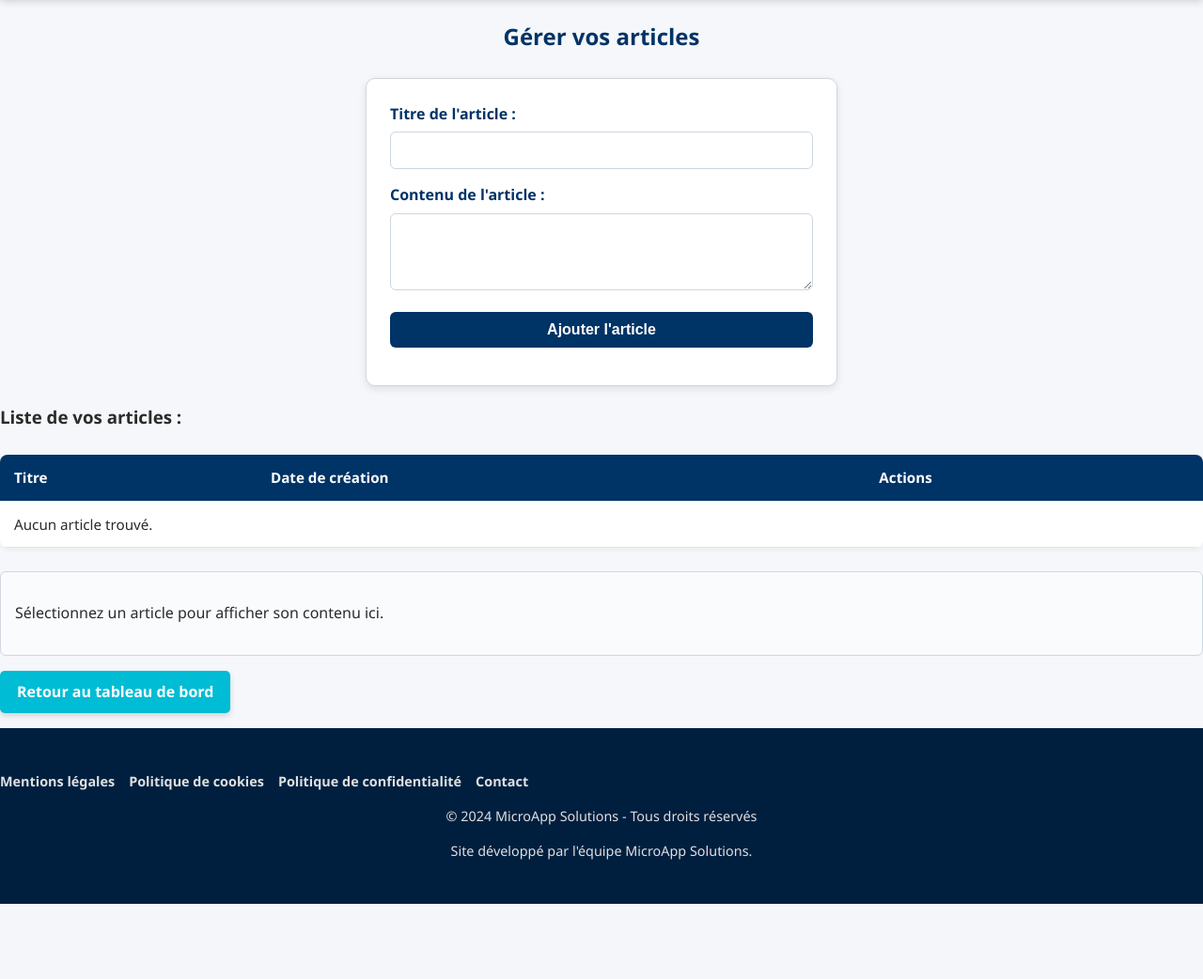
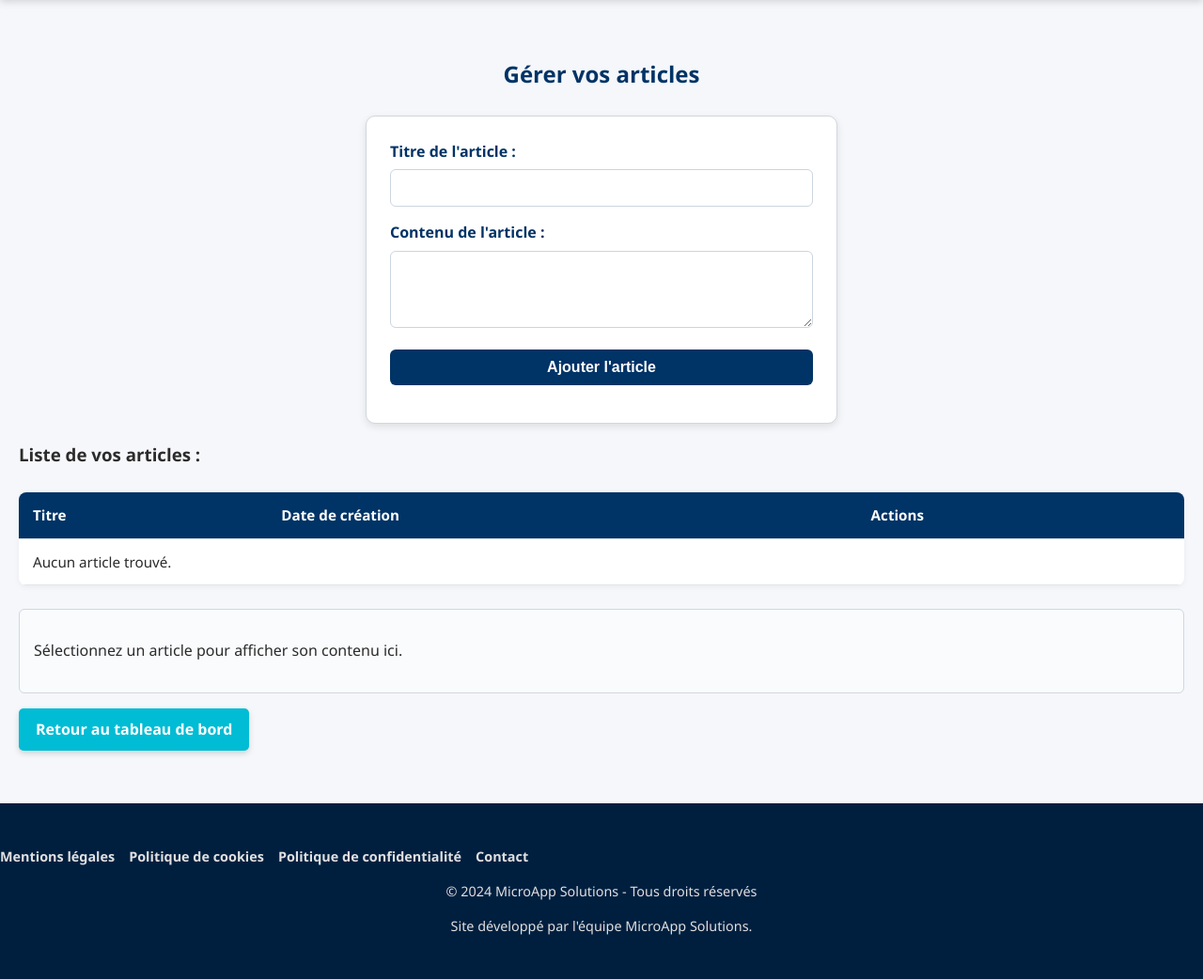
Before and after one commit to bertinstephane42/siteweb, a PHP site: page /pages/manage_articles.php in a window 1280 px wide. Shown: the part 50-1092 px from the top of the page at 94% size. Before the commit the page ends 1012 px from the top, so only its background shows below. Run offline with PHP 8.4, Linux system fonts and the light colour scheme; the visitor is signed in with stand-in values (Sample User, id 1); data that the repository does not hold is empty.

Commit message:
Update styles.css

```diff
--- a/assets/css/styles.css
+++ b/assets/css/styles.css
@@ -10,6 +10,15 @@ body {
     line-height: 1.6;
     color: #2b2b2b;
     background-color: #f5f7fa;
+    display: flex;
+    flex-direction: column;
+    min-height: 100vh; /* occuper toute la hauteur de l'écran */
+    margin: 0;
+}
+
+.dashboard-container {
+    flex: 1; /* prend tout l'espace disponible avant le footer */
+    padding: 40px 20px; /* espace autour du contenu */
 }
 
 .container {
```
